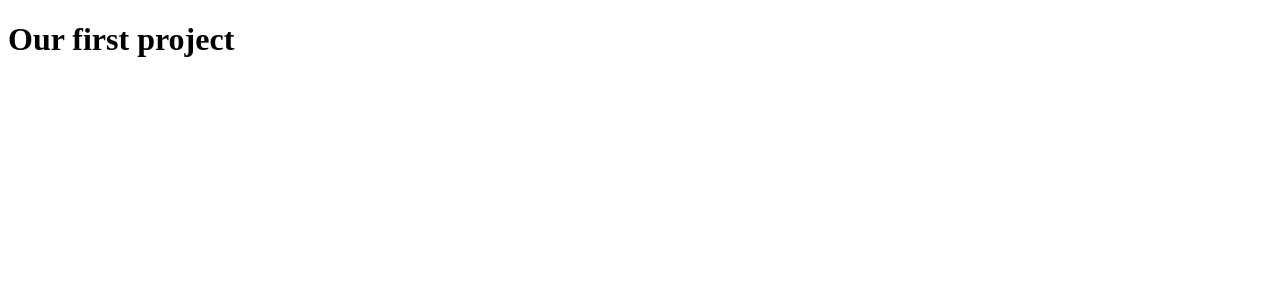
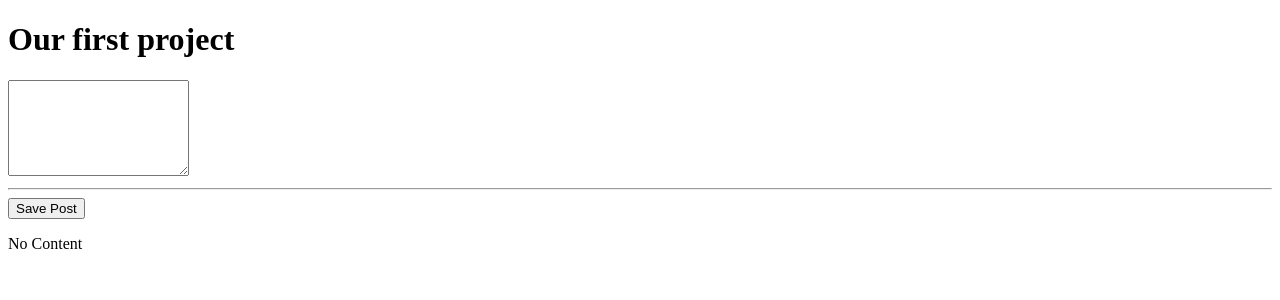
Before and after one commit to NicoPV94/angular-project, an Angular app: page / in a window 1280 px wide. Shown: the top 300 px of the page. Built offline with nearby package versions, Linux system fonts and the light colour scheme.

Commit message:
Added getting user input functionality on the post-create component

```diff
--- a/src/app/app.component.html
+++ b/src/app/app.component.html
@@ -1 +1,2 @@
 <h1>Our first project</h1>
+<app-post-create></app-post-create>
--- a/src/app/posts/post-create/post-create.component.html
+++ b/src/app/posts/post-create/post-create.component.html
@@ -0,0 +1,4 @@
+<textarea rows="6" [(ngModel)]="enteredValue"></textarea>
+<hr>
+<button (click)="onAddPost()">Save Post</button>
+<p>{{ newPost }}</p>
--- a/src/app/posts/post-create/post-create.component.ts
+++ b/src/app/posts/post-create/post-create.component.ts
@@ -1,6 +1,15 @@
 import { Component } from '@angular/core';
 
-@Component({})
+@Component({
+    selector: 'app-post-create',
+    templateUrl: './post-create.component.html'
+})
 export class PostCreateComponent {
+    enteredValue = '';
+    newPost = 'No Content'; //Create new property, you don't need to use "const, let or var" to declare it.
+
+    onAddPost() {
+        this.newPost = this.enteredValue ;
+    }
 
 }
```
Also changed, not shown: src/app/app.module.ts (+6 -2 lines).
